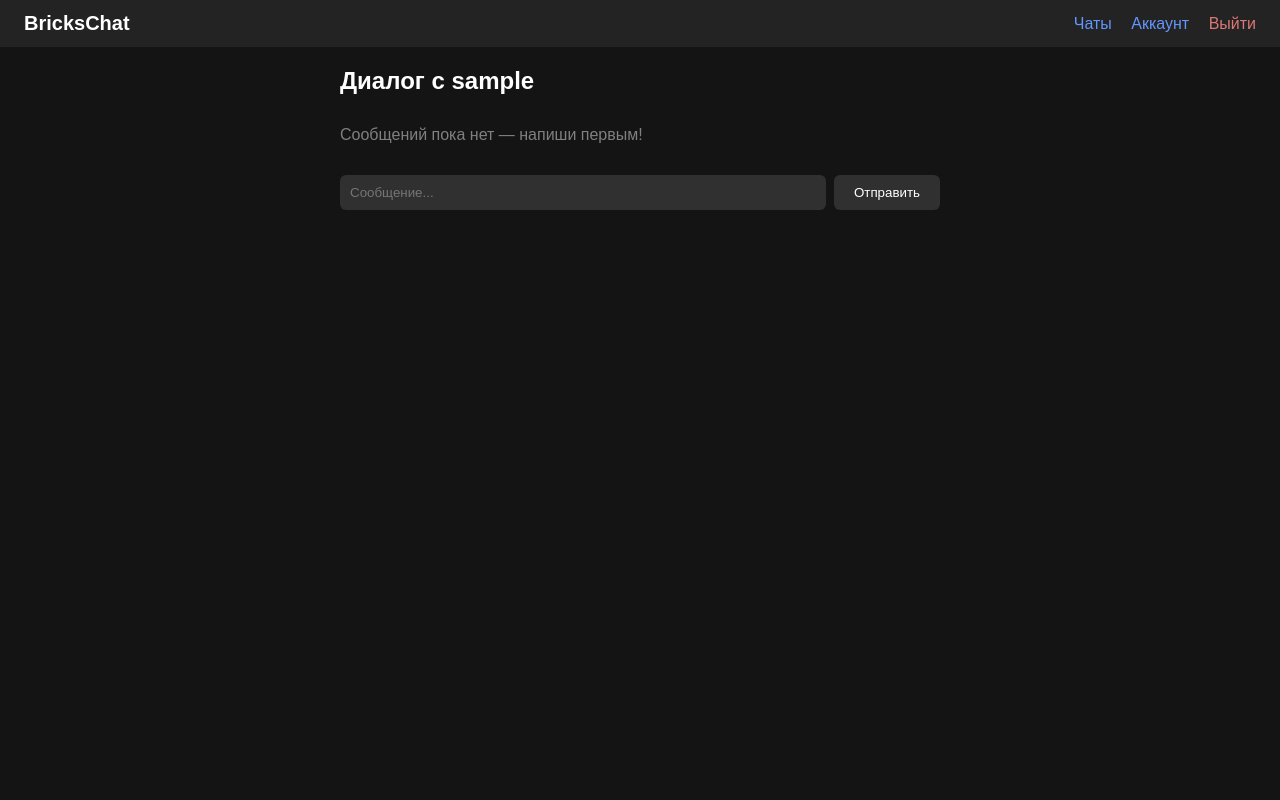
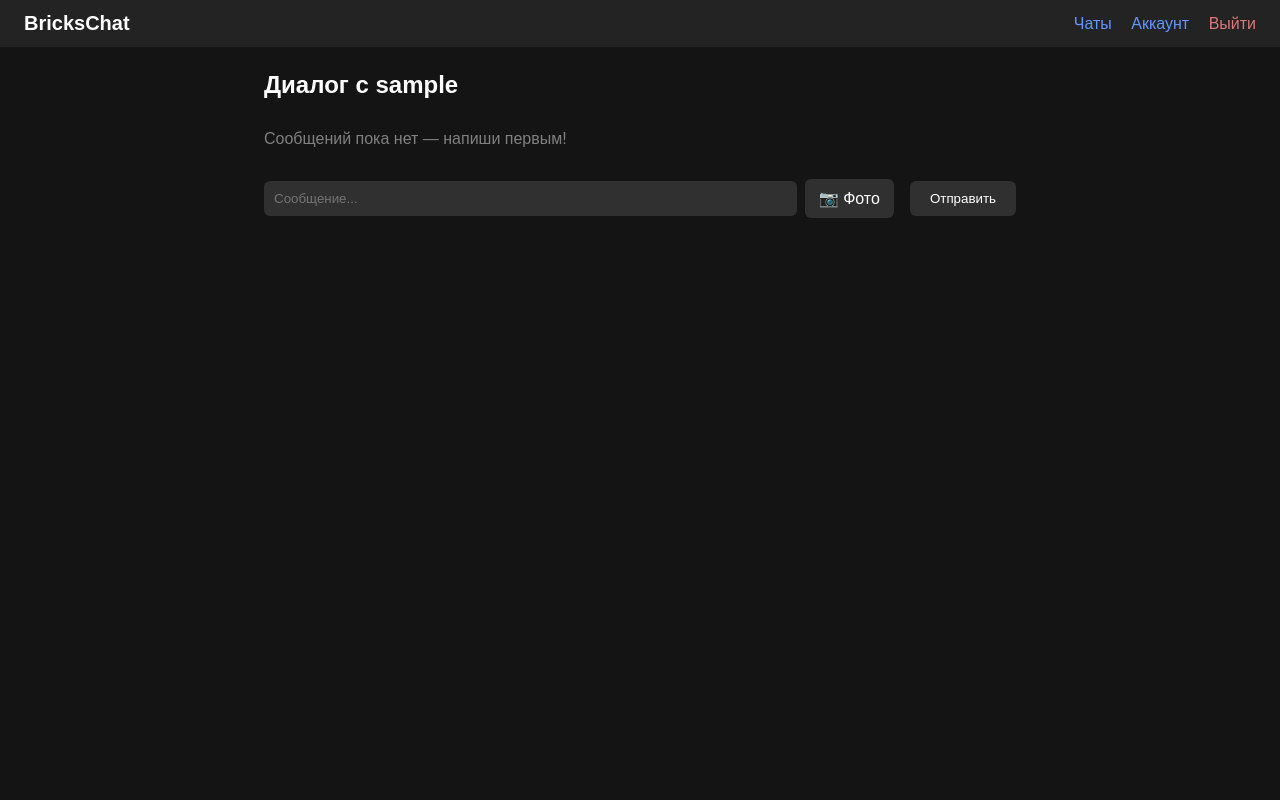
Before and after one commit to Danireror/Brikschat, a Flask app: a page that uses templates/chat.html in a window 1280 px wide. Run offline with Flask 3, Linux system fonts and the light colour scheme; the visitor is signed in with stand-in values (Sample User, id 1); data comes from the database, SQL or seed files in the repository; data that the repository does not hold is empty.

Commit message:
Add files via upload

```diff
--- a/templates/chat.html
+++ b/templates/chat.html
@@ -17,8 +17,7 @@
         </div>
     </div>
 
-    <div style="flex: 1; display: flex; justify-content: center; padding: 20px;">
-        <div style="width: 600px; max-width: 95%; display: flex; flex-direction: column;">
+    <div style="padding: 24px; max-width: 800px; margin: 0 auto; width: 100%; box-sizing: border-box;">
 
         {% if other %}
             <h2 style="color: white; margin: 0 0 15px 0;">Диалог с {{ other }}</h2>
@@ -26,10 +25,18 @@
             <div id="messages"
                  style="display: flex; flex-direction: column; gap: 8px; margin-bottom: 15px; max-height: 60vh; overflow-y: auto; width: 100%; box-sizing: border-box;"></div>
 
-                <form action="/send" method="POST" style="display: flex; gap: 8px;">
+            <!-- Единая форма: текст + фото -->
+            <form action="/send" method="POST" enctype="multipart/form-data"
+                  style="display: flex; gap: 8px; align-items: center; flex-wrap: wrap;">
                 <input type="hidden" name="recipient" value="{{ other }}">
-                    <input type="text" name="text" id="text" placeholder="Сообщение..." required autocomplete="off"
+                <input type="text" name="text" id="text" placeholder="Сообщение..." autocomplete="off"
                        style="flex: 1; padding: 10px; background-color: rgb(48, 48, 48); color: white; border: none; border-radius: 6px; min-width: 0;">
+                <label style="padding: 10px 14px; background-color: rgb(48, 48, 48); color: white; border-radius: 6px; cursor: pointer;">
+                    📷 Фото
+                    <input type="file" name="photo" accept="image/*" style="display: none;"
+                           onchange="document.getElementById('file-name').textContent = this.files[0] ? this.files[0].name : '';">
+                </label>
+                <span id="file-name" style="color: gray; font-size: 12px;"></span>
                 <button type="submit"
                         style="padding: 10px 20px; color: white; background-color: rgb(48, 48, 48); border: none; border-radius: 6px; cursor: pointer;">
                     Отправить
@@ -74,12 +81,28 @@
                         label.style.opacity = '0.7';
                         label.style.marginBottom = '3px';
 
+                        div.appendChild(label);
+
+                        // Текст — только если он есть
+                        if (msg.text) {
                             const textDiv = document.createElement('div');
                             textDiv.textContent = msg.text;
                             textDiv.style.color = 'white';
+                            div.appendChild(textDiv);
+                        }
 
-                            div.appendChild(label);
-                            div.appendChild(textDiv);
+                        // Фото — если оно есть в сообщении
+                        if (msg.photo) {
+                            const img = document.createElement('img');
+                            img.src = '/static/' + msg.photo;
+                            img.alt = 'Фото';
+                            img.style.maxWidth = '250px';
+                            img.style.borderRadius = '8px';
+                            img.style.marginTop = '5px';
+                            img.style.display = 'block';
+                            div.appendChild(img);
+                        }
+
                         box.appendChild(div);
                     }
                     box.scrollTop = box.scrollHeight;
@@ -169,7 +192,6 @@
         {% endif %}
 
     </div>
-    </div>
 
 </body>
 </html>
```
Lines whose indentation alone changed are shown as unchanged.
